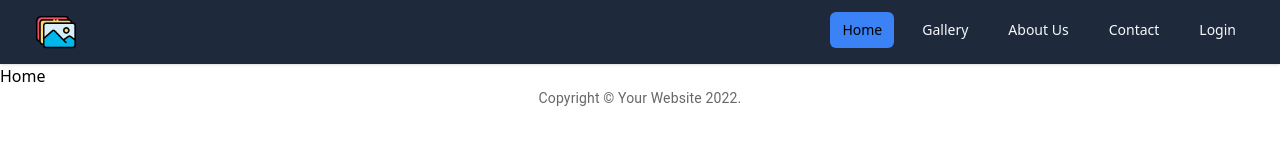
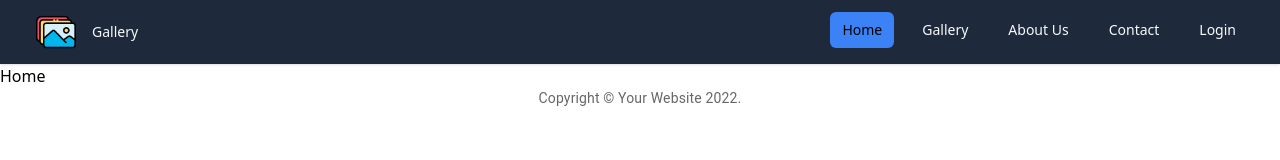
Before and after one commit to Brix101/Memory-Gallery, a React (Create React App) app in the folder client/: page / in a window 1280 px wide. Shown: the top 160 px of the page. Built offline with nearby package versions, Linux system fonts and the light colour scheme.

Commit message:
Added text on Gallery Icon

```diff
--- a/client/src/components/NavigationBar.tsx
+++ b/client/src/components/NavigationBar.tsx
@@ -39,12 +39,18 @@ export default function NavigationBar() {
                 <div className="flex-1 flex items-stretch justify-between">
                   {/* Logo */}
                   <div className="flex-shrink-0 flex items-center">
-                    <Link to="/">
+                    <Link
+                      className="flex items-center hover:bg-slate-700  rounded-md"
+                      to="/"
+                    >
                       <img
-                        className="block h-10 hover:bg-slate-700 px-1 rounded-md"
+                        className="block h-10 px-1"
                         src={galleryImage}
                         alt="Gallery"
                       />
+                      <h1 className="text-slate-50 hover:text-white px-3 py-2 rounded-md text-sm font-medium">
+                        Gallery
+                      </h1>
                     </Link>
                   </div>
                   {/* Nav Item */}
```
